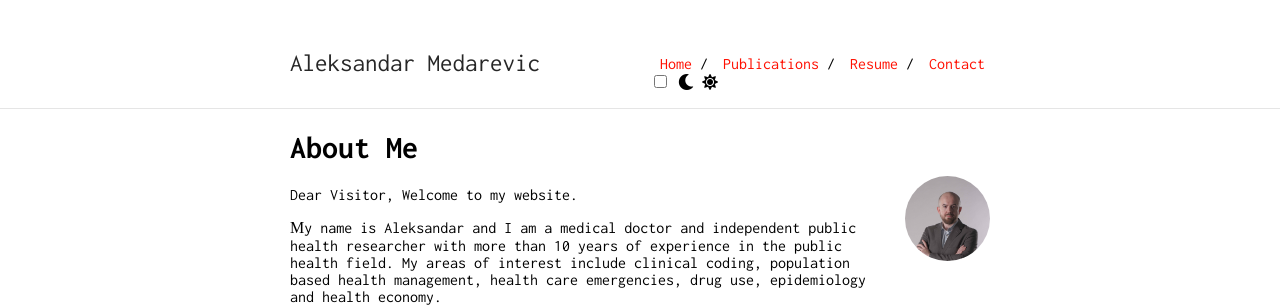
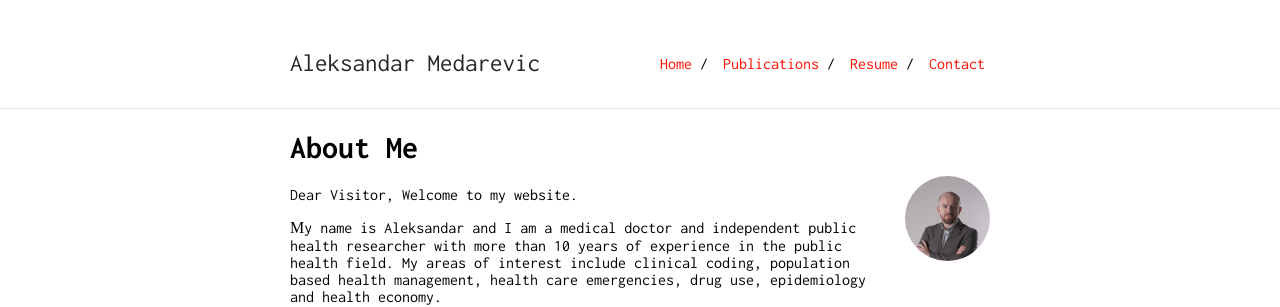
Before and after one commit to AleksandarMedarevic/personal_web_site, a Jekyll site: the page built from index.md, in a window 1280 px wide. Shown: the top 307 px of the page. Built offline with Jekyll 4.4.1, drawn with Linux system fonts in a browser that asks for light colours.

Commit message:
edit default.html

```diff
--- a/_layouts/default.html
+++ b/_layouts/default.html
@@ -24,14 +24,6 @@
                     {% endif %}
                         </li>
                 {% endfor %}
-                <div>
-                    <input type="checkbox" class="checkbox" id="chk" />
-                    <label class="label" for="chk">
-                        <i class="fas fa-moon"></i>
-                        <i class="fas fa-sun"></i>
-                        <div class="ball"></div>
-                    </label>
-                </div>
             </ul>
         </div>
         <div style="clear:both"></div>
```
